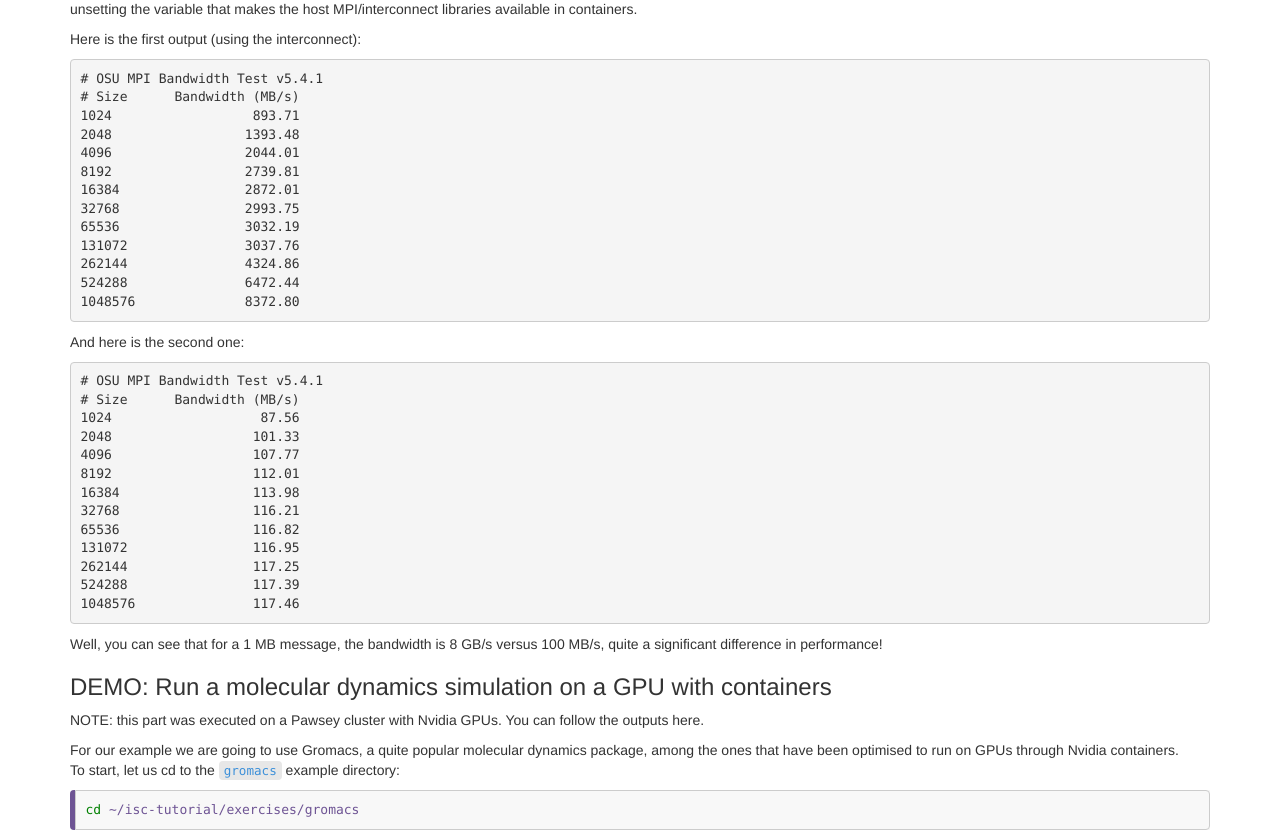
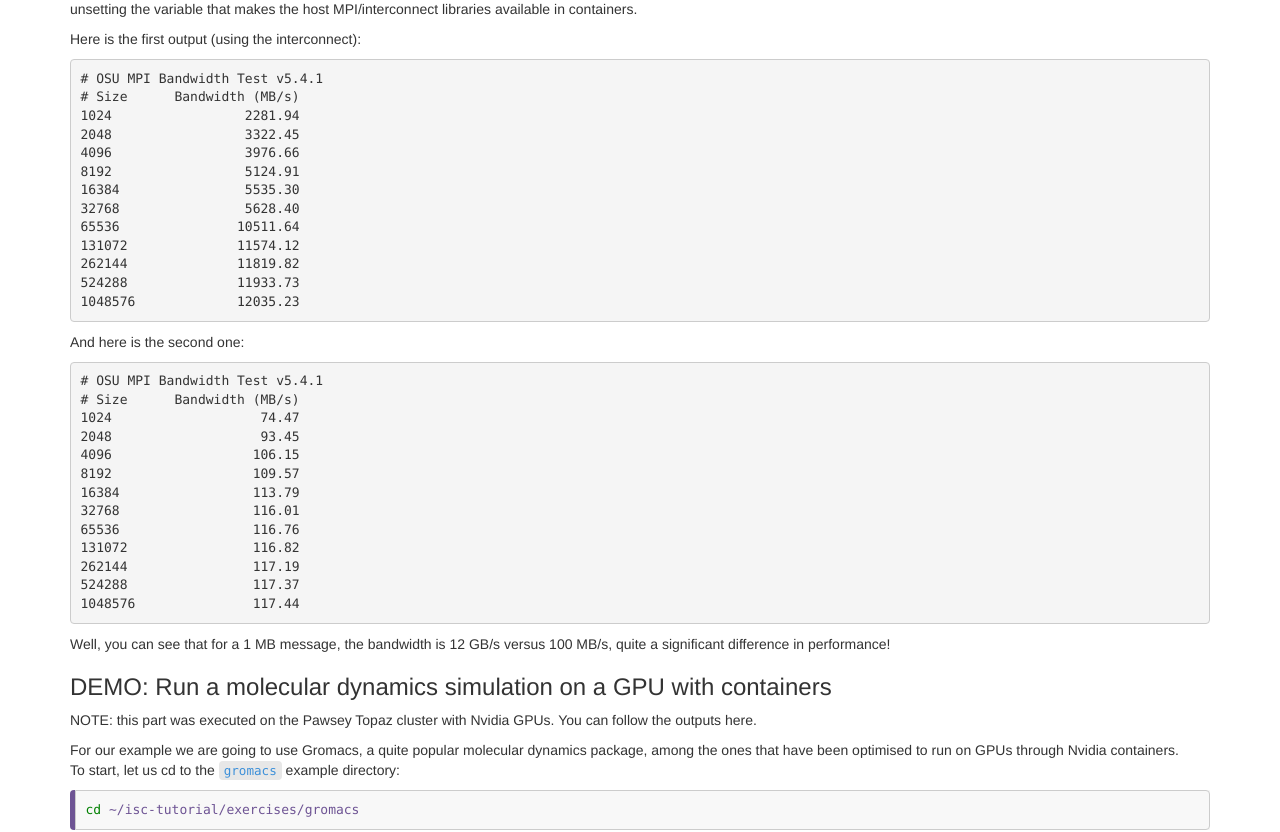
Before and after one commit to supercontainers/isc-tutorial, a Jekyll site: the page built from _episodes/14.hpc.md, in a window 1280 px wide and 1400 px high, scrolled down 3678 px. Shown: the part 189-1021 px from the top of the window. Built offline with Jekyll 4.4.1, drawn with Linux system fonts in a browser that asks for light colours; some of the changed text lies outside the part shown.

Commit message:
updated mpi benchmarks figures in ep 4

````diff
--- a/_episodes/14.hpc.md
+++ b/_episodes/14.hpc.md
@@ -199,7 +199,7 @@ In practice, all we had to do was to replace `mpirun` with `srun`, as for any ot
 
 ### DEMO: Container *vs* bare-metal MPI performance
 
-NOTE: this part was executed on a Pawsey HPC cluster.  You can follow the outputs here.
+NOTE: this part was executed on the Pawsey Zeus cluster.  You can follow the outputs here.
 
 Pawsey Centre provides a set of MPI base images, which also ship with the OSU Benchmark Suite.  Let's use it to get a feel of what it's like to use or *not* to use the high-speed interconnect.
 We're going to run a small bandwidth benchmark using the image `pawsey/mpich-base:3.1.4_ubuntu18.04`.  All of the required commands are in the script `benchmark_pawsey.sh`:
@@ -244,17 +244,17 @@ Here is the first output (using the interconnect):
 ```output
 # OSU MPI Bandwidth Test v5.4.1
 # Size      Bandwidth (MB/s)
-1024                  893.71
-2048                 1393.48
-4096                 2044.01
-8192                 2739.81
-16384                2872.01
-32768                2993.75
-65536                3032.19
-131072               3037.76
-262144               4324.86
-524288               6472.44
-1048576              8372.80
+1024                 2281.94
+2048                 3322.45
+4096                 3976.66
+8192                 5124.91
+16384                5535.30
+32768                5628.40
+65536               10511.64
+131072              11574.12
+262144              11819.82
+524288              11933.73
+1048576             12035.23
 ```
 
 And here is the second one:
@@ -262,20 +262,20 @@ And here is the second one:
 ```output
 # OSU MPI Bandwidth Test v5.4.1
 # Size      Bandwidth (MB/s)
-1024                   87.56
-2048                  101.33
-4096                  107.77
-8192                  112.01
-16384                 113.98
-32768                 116.21
-65536                 116.82
-131072                116.95
-262144                117.25
-524288                117.39
-1048576               117.46
+1024                   74.47
+2048                   93.45
+4096                  106.15
+8192                  109.57
+16384                 113.79
+32768                 116.01
+65536                 116.76
+131072                116.82
+262144                117.19
+524288                117.37
+1048576               117.44
 ```
 
-Well, you can see that for a 1 MB message, the bandwidth is 8 GB/s versus 100 MB/s, quite a significant difference in performance!
+Well, you can see that for a 1 MB message, the bandwidth is 12 GB/s versus 100 MB/s, quite a significant difference in performance!
 
 <!--
 For your information, here are some more communication benchmark figures, comparing bare-metal vs container scenarios:
@@ -292,7 +292,7 @@ As you can see, the difference is negligible!
 
 ### DEMO: Run a molecular dynamics simulation on a GPU with containers
 
-NOTE: this part was executed on a Pawsey cluster with Nvidia GPUs.  You can follow the outputs here.
+NOTE: this part was executed on the Pawsey Topaz cluster with Nvidia GPUs.  You can follow the outputs here.
 
 For our example we are going to use Gromacs, a quite popular molecular dynamics package, among the ones that have been optimised to run on GPUs through Nvidia containers.
 To start, let us cd to the `gromacs` example directory:
````
